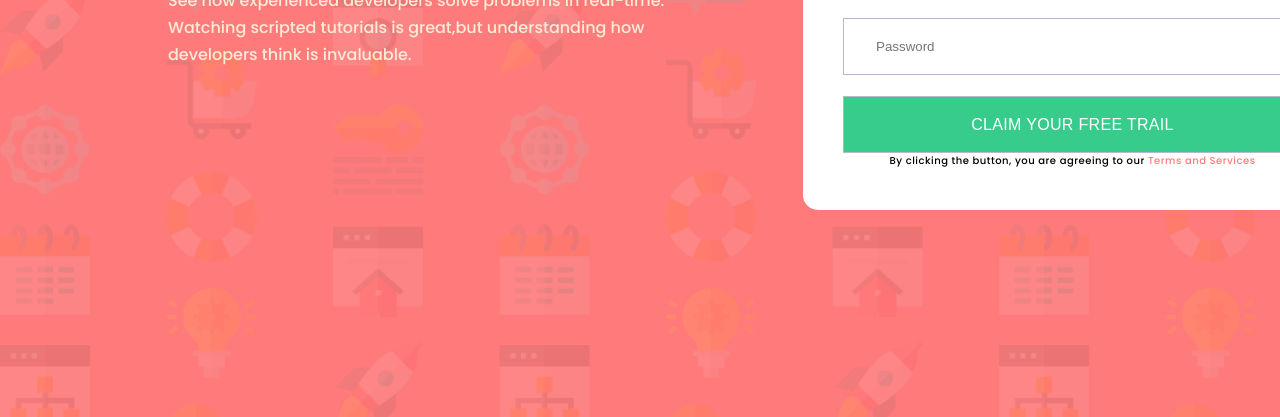
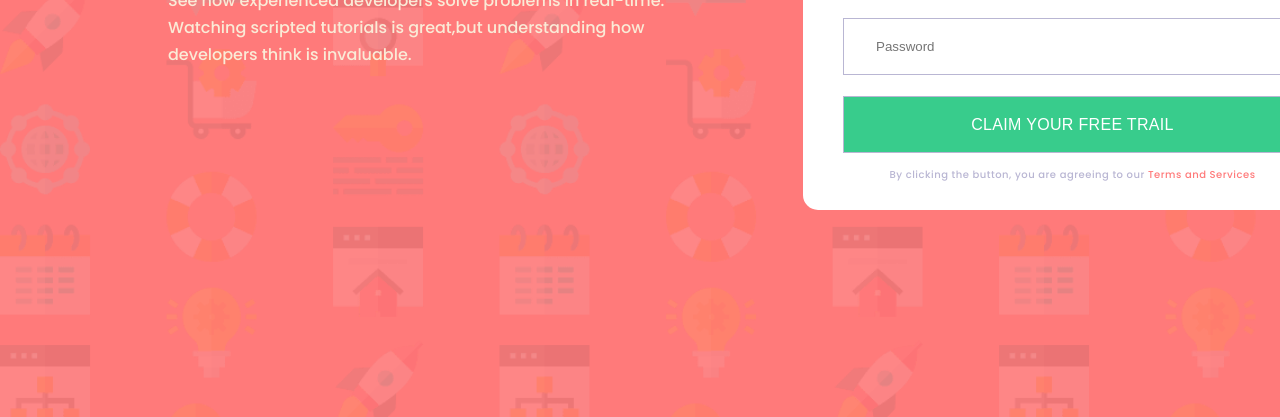
Before and after one commit to Mohamed806H/Intro-component-with-sign-up-form, a plain HTML site: page index.html in a window 1280 px wide. Shown: the part 483-900 px from the top of the page. Drawn offline with Linux system fonts and the light colour scheme.

Commit message:
Add files via upload

```diff
--- a/css/style.css
+++ b/css/style.css
@@ -83,11 +83,12 @@ letter-spacing: 0.02em;
 }
 section.app__section-rightside form p{
 position: relative;
-top: 46px;
+top: 60px;
 font-weight: 500;
 font-size: 10px;
 line-height: 15px;
 letter-spacing: 0.05em;
+color: var(--GrayishBlue-color);
 }
 section.app__section-rightside form p span{
   color: var(--Primary-color);
```
